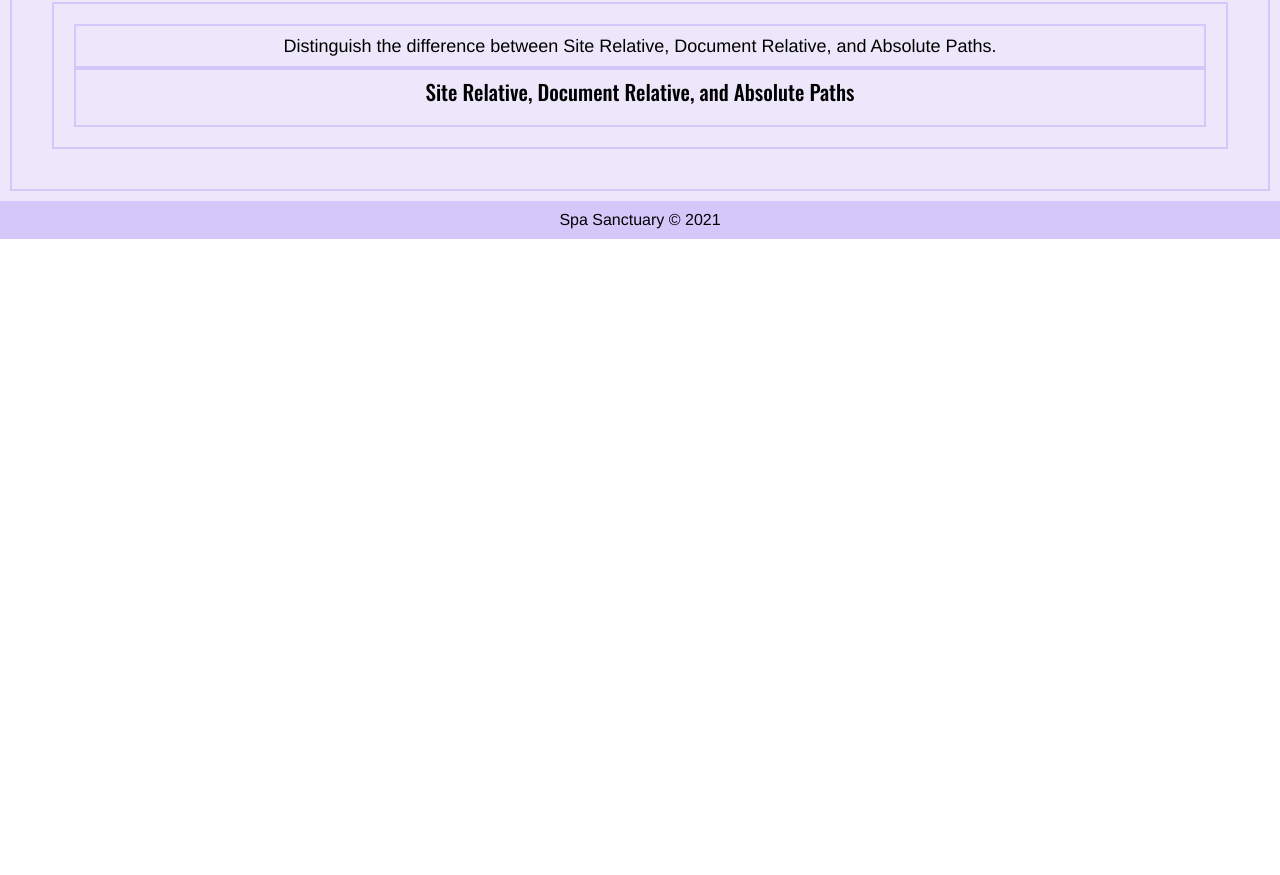
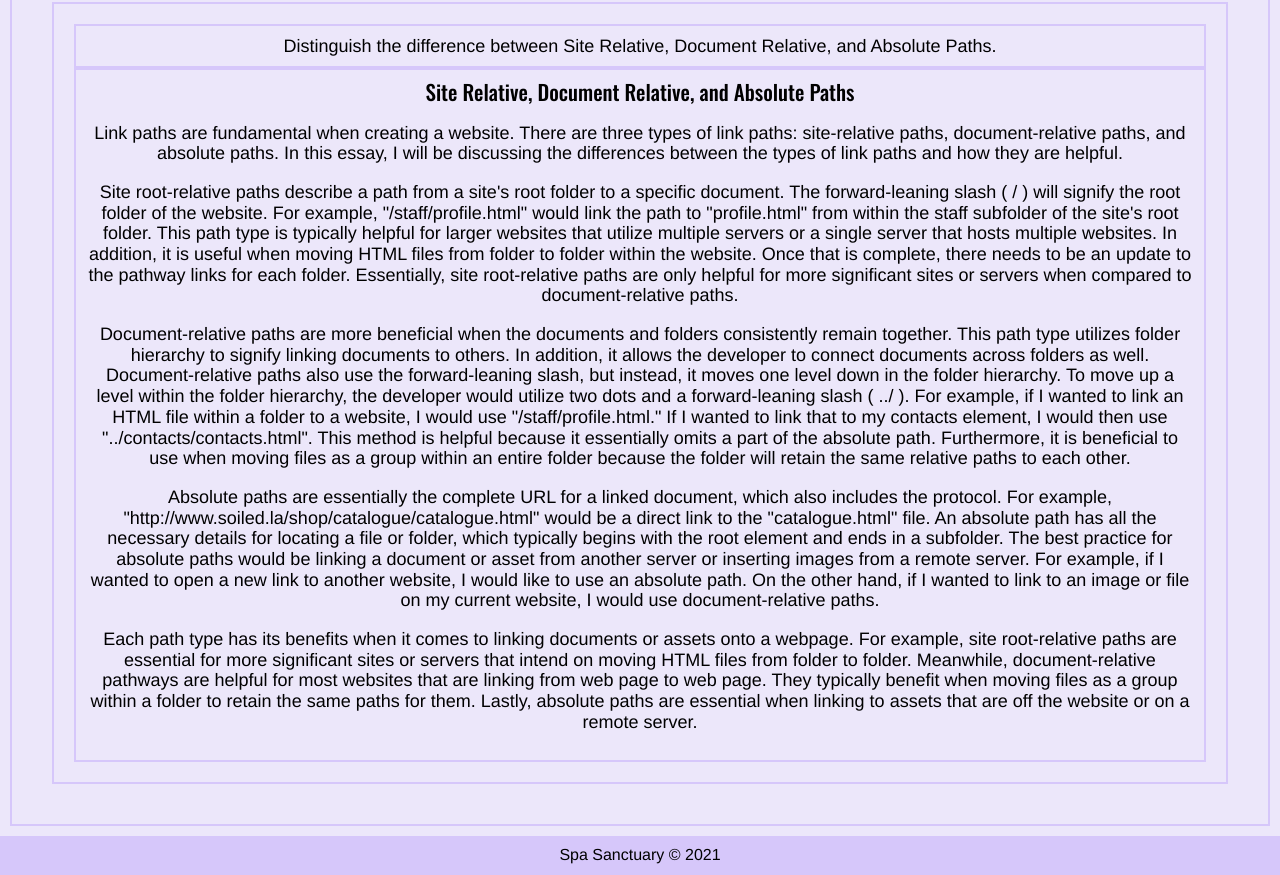
Before and after one commit to cpollock911/uclax-web1-summer21, a React (Create React App) app: page /homework in a window 1280 px wide. Shown: the part 3440-4315 px from the top of the page. Before the commit the page ends 3679 px from the top, so only its background shows below. Built offline with nearby package versions, Linux system fonts and the light colour scheme.

Commit message:
Added 5th Essay

```diff
--- a/src/React/Homework/Homework.jsx
+++ b/src/React/Homework/Homework.jsx
@@ -101,6 +101,21 @@ const Homework = () => {
                 question='Distinguish the difference between Site Relative, Document Relative, and Absolute Paths.'
             >
                 <h3>Site Relative, Document Relative, and Absolute Paths</h3>
+                <p>
+                Link paths are fundamental when creating a website.  There are three types of link paths: site-relative paths, document-relative paths, and absolute paths.  In this essay, I will be discussing the differences between the types of link paths and how they are helpful.
+                </p>
+                <p>
+                Site root-relative paths describe a path from a site's root folder to a specific document.  The forward-leaning slash ( / ) will signify the root folder of the website.  For example, "/staff/profile.html" would link the path to "profile.html" from within the staff subfolder of the site's root folder.  This path type is typically helpful for larger websites that utilize multiple servers or a single server that hosts multiple websites.  In addition, it is useful when moving HTML files from folder to folder within the website.  Once that is complete, there needs to be an update to the pathway links for each folder.   Essentially, site root-relative paths are only helpful for more significant sites or servers when compared to document-relative paths.
+                </p>
+                <p>
+                Document-relative paths are more beneficial when the documents and folders consistently remain together.  This path type utilizes folder hierarchy to signify linking documents to others.  In addition, it allows the developer to connect documents across folders as well.  Document-relative paths also use the forward-leaning slash, but instead, it moves one level down in the folder hierarchy.  To move up a level within the folder hierarchy, the developer would utilize two dots and a forward-leaning slash ( ../ ).  For example, if I wanted to link an HTML file within a folder to a website, I would use "/staff/profile.html."  If I wanted to link that to my contacts element, I would then use "../contacts/contacts.html".  This method is helpful because it essentially omits a part of the absolute path.  Furthermore, it is beneficial to use when moving files as a group within an entire folder because the folder will retain the same relative paths to each other.
+                </p>
+                <p>
+                Absolute paths are essentially the complete URL for a linked document, which also includes the protocol.  For example, "http://www.soiled.la/shop/catalogue/catalogue.html" would be a direct link to the "catalogue.html" file.  An absolute path has all the necessary details for locating a file or folder, which typically begins with the root element and ends in a subfolder.  The best practice for absolute paths would be linking a document or asset from another server or inserting images from a remote server.  For example, if I wanted to open a new link to another website, I would like to use an absolute path. On the other hand, if I wanted to link to an image or file on my current website, I would use document-relative paths.
+                </p>
+                <p>
+                Each path type has its benefits when it comes to linking documents or assets onto a webpage. For example, site root-relative paths are essential for more significant sites or servers that intend on moving HTML files from folder to folder.  Meanwhile, document-relative pathways are helpful for most websites that are linking from web page to web page.  They typically benefit when moving files as a group within a folder to retain the same paths for them.  Lastly, absolute paths are essential when linking to assets that are off the website or on a remote server.
+                </p>
             </Essay>
         </div>
     );
```
